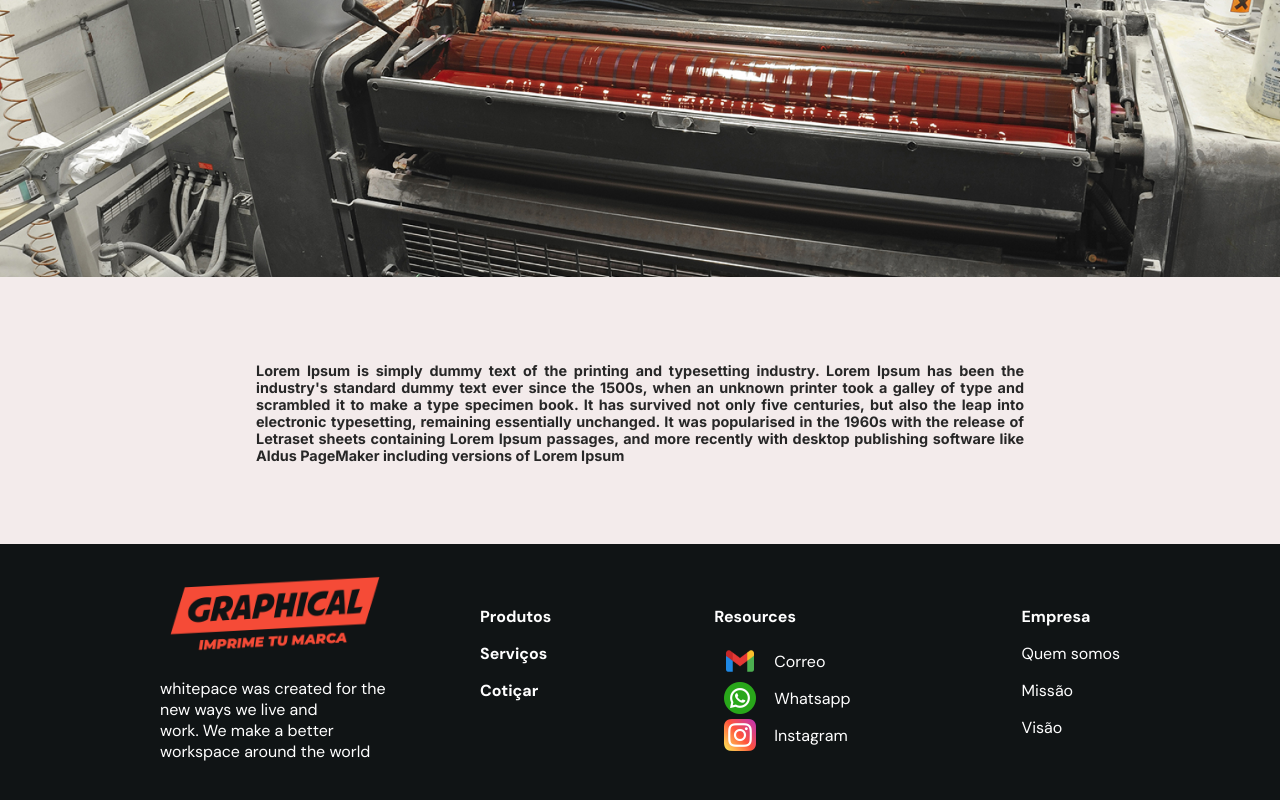
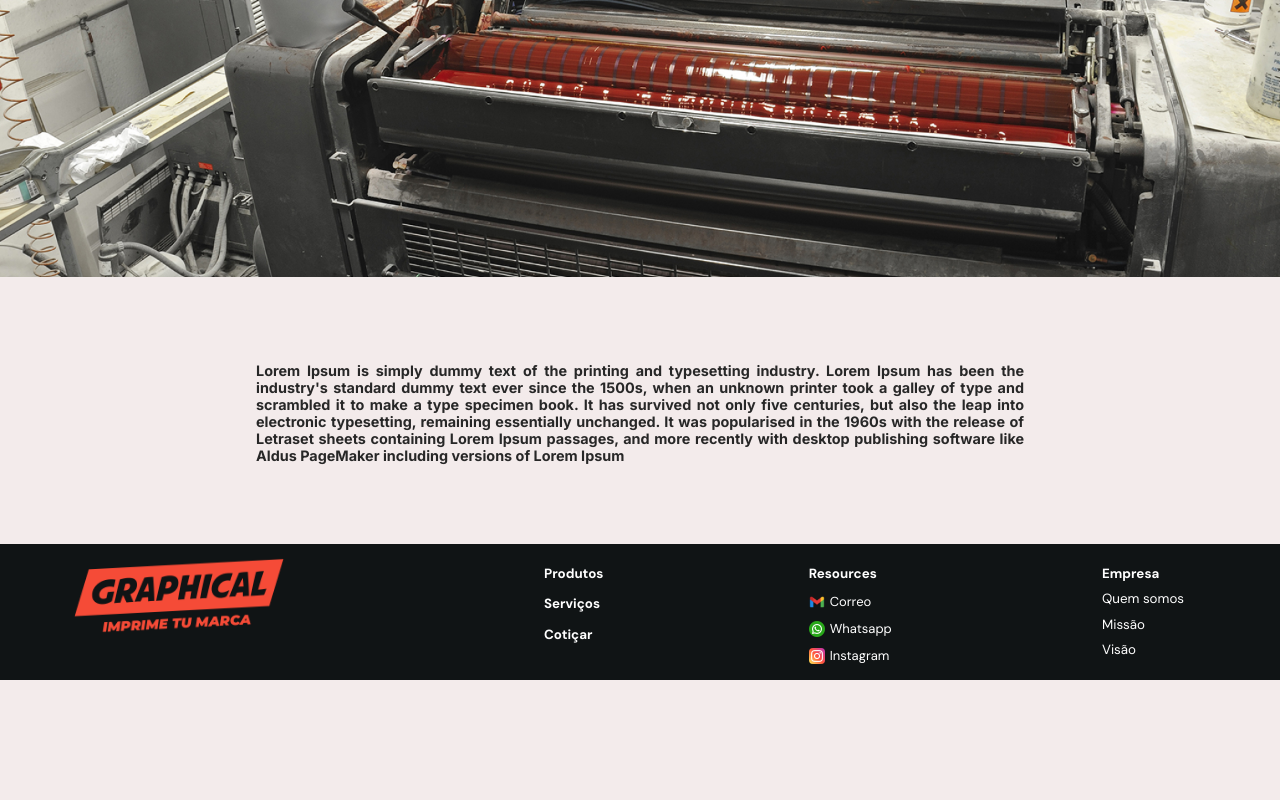
Before and after one commit to joseCarlosAndrade/graphical-services-website, a React (Create React App) app in the folder frontend/: page /#/ in a window 1280 px wide. Shown: the part 420-1220 px from the top of the page. After the commit the page ends 1100 px from the top, so only its background shows below. Built offline with nearby package versions, Linux system fonts and the light colour scheme; no server answers.

Commit message:
smaller footer

```diff
--- a/frontend/src/components/Footer/Footer.tsx
+++ b/frontend/src/components/Footer/Footer.tsx
@@ -11,7 +11,7 @@ function Footer( { footerFont} : {footerFont? :  number}) {
             <footer style={{fontSize: `${footerFont}rem`}} >
                 <div className="footer--logo-left">
                     <img src={mainLogo} alt="Logo preto e branco" className="footer--logo" />
-                    <p className="footer--logo-left--text">whitepace was created for the <br /> new ways we live and <br /> work. We make a better <br /> workspace around the world</p>
+                    <p className="footer--logo-left--text"></p>
                 </div>
 
                 <div className='footer--contents'>
@@ -41,9 +41,9 @@ function Footer( { footerFont} : {footerFont? :  number}) {
 
                     <div className="footer--empresa">
                         <p className="footer--empresa-bold">Empresa</p>
-                        <p>Quem somos</p>
-                        <p>Missão</p>
-                        <p>Visão</p>
+                        <p className="footer--empresa-item">Quem somos</p>
+                        <p className="footer--empresa-item">Missão</p>
+                        <p className="footer--empresa-item">Visão</p>
                     </div>
                 </div>
 
--- a/frontend/src/components/Footer/footer.css
+++ b/frontend/src/components/Footer/footer.css
@@ -6,14 +6,11 @@ footer {
     display: flex;
     flex-direction: row;
     background-color: var(--footer-color);
-    height: 8rem;
-    padding: 4rem 10rem;
+    height: 4.5rem;
+    padding: 2rem 6rem 2rem 4rem;
     align-items: center;
     justify-content: space-between;
     color: white;
-
-    font-size: 1rem;
-
 }
 
 .footer--contents {
@@ -22,7 +19,7 @@ footer {
     flex-direction: row;
     justify-content: space-between;
     align-items: start;
-
+    font-size: smaller;
 }
 
 .footer--logo-left {
@@ -39,12 +36,12 @@ footer {
 }
 
 .footer--produtos-item {
-    margin-bottom: 5px;
     cursor: pointer;
 }
 
 .footer--resources-bold {
     font-weight: bold;
+    margin-bottom: 0.4rem;
 }
 
 .footer--resources-item {
@@ -54,18 +51,24 @@ footer {
 }
 
 .footer--resources-text {
+    font-size: small;
     cursor: pointer;
-    margin: 8px;
+    margin: 5px;
 }
 
 .footer--resources-icon {
     cursor: pointer;
-    width: 32px;
-    height: 32px;
-    margin: 0px 10px;
+    width: 16px;
+    height: 16px;
+    margin: 0px 0px;
 }
 
 .footer--empresa-bold {
     cursor: pointer;
     font-weight: bold;
 }
+
+.footer--empresa-item {
+    cursor: pointer;
+    margin-top: -0.3rem;
+}
```
